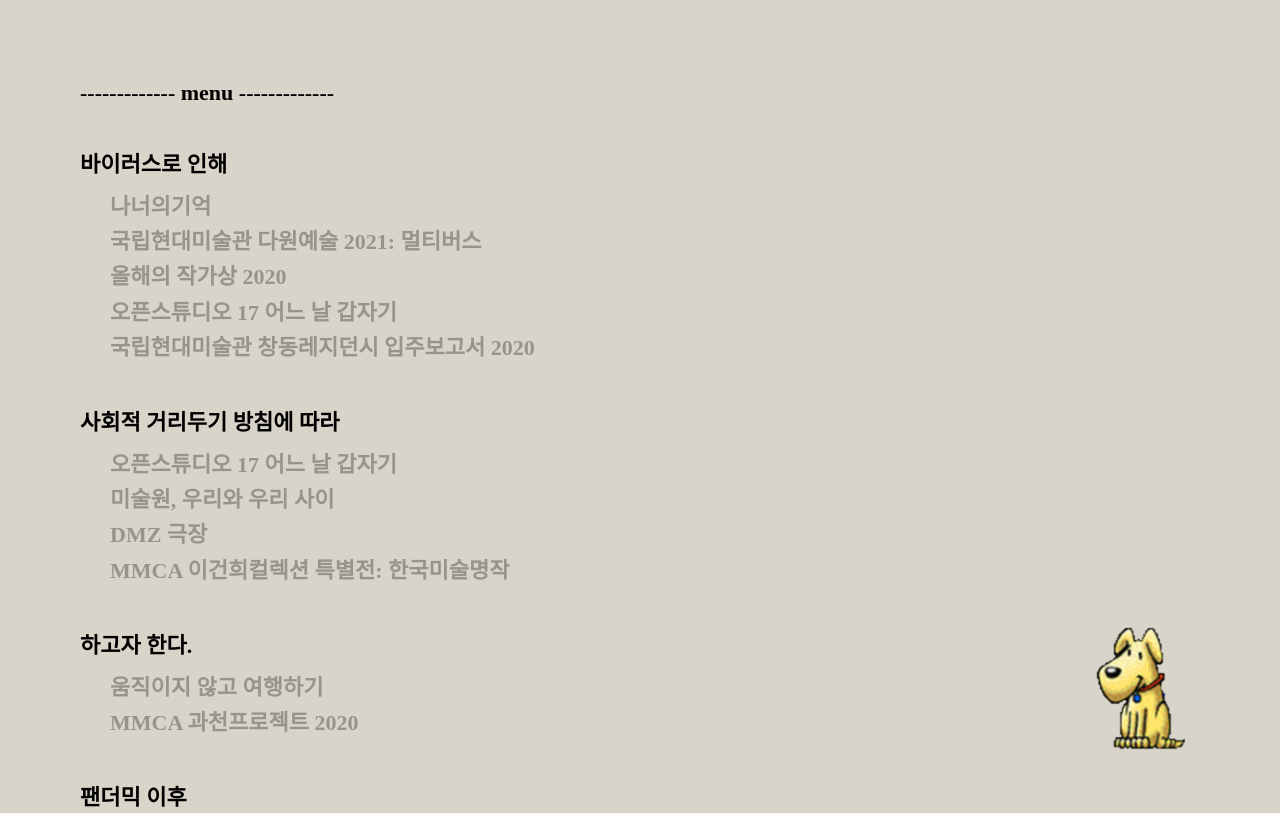
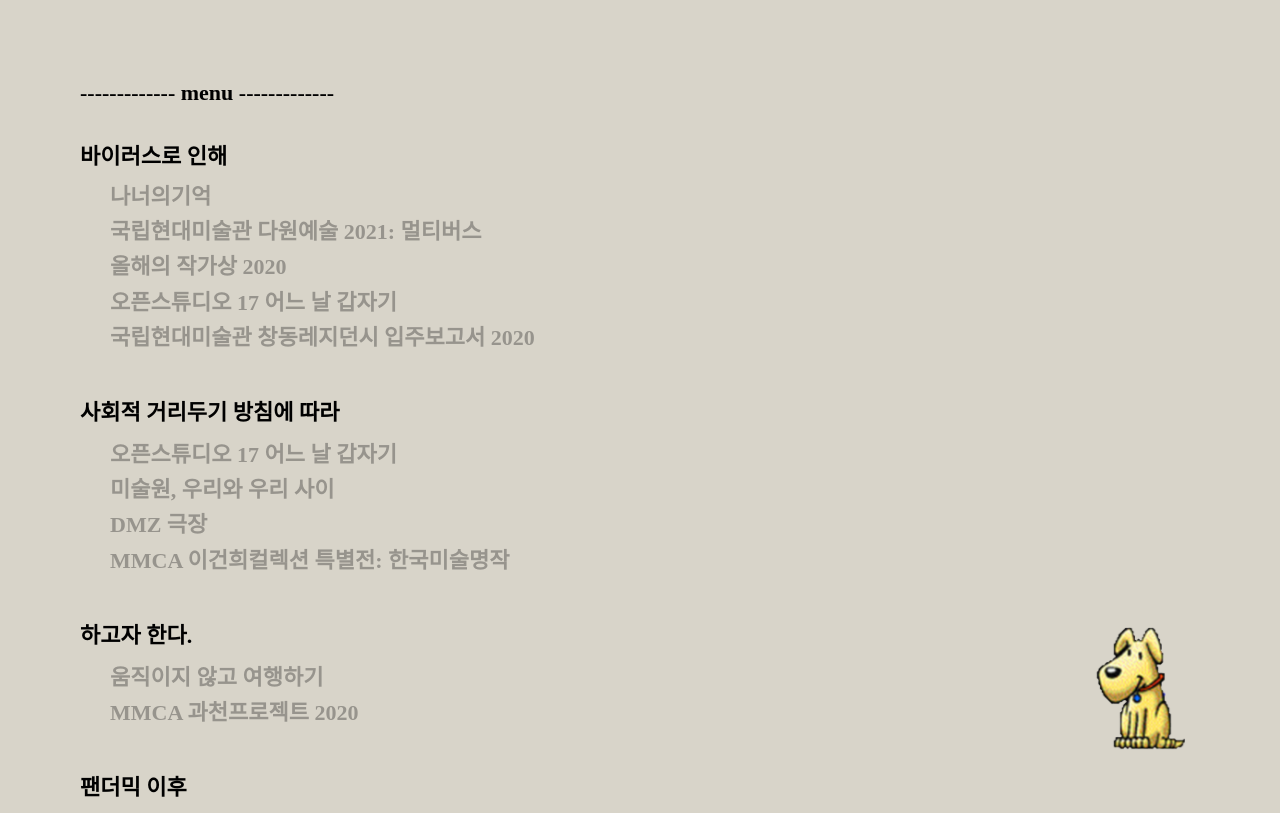
Before and after one commit to Chaeeun2/MMCAwithCOVID, a plain HTML site: page list.html in a window 1280 px wide. Shown: the top 813 px of the page. Drawn offline with Linux system fonts and the light colour scheme; a web font is replaced by a local one.

Commit message:
6th commit

```diff
--- a/list.html
+++ b/list.html
@@ -14,7 +14,7 @@
     <div class="list">
         <h3 class="listmenu" style="margin-bottom: 40px;">------------- menu -------------</h3>
         <h3 class="listmenumo" style="margin-bottom: 40px;">---------- menu ----------</h3>
-        <h3>
+        <h3 class="listmo">
             <p class="underline0" onclick="click1()">바이러스로 인해</p>
             <h4>
                 <p class="listp">나너의기억</p>
--- a/styles.css
+++ b/styles.css
@@ -347,6 +347,11 @@
     display: none;
 }
 
+.listmo {
+    margin-bottom: 0;
+    line-height: 1;
+}
+
 @media screen and (max-width: 900px) {
 
     #content1 {
```
